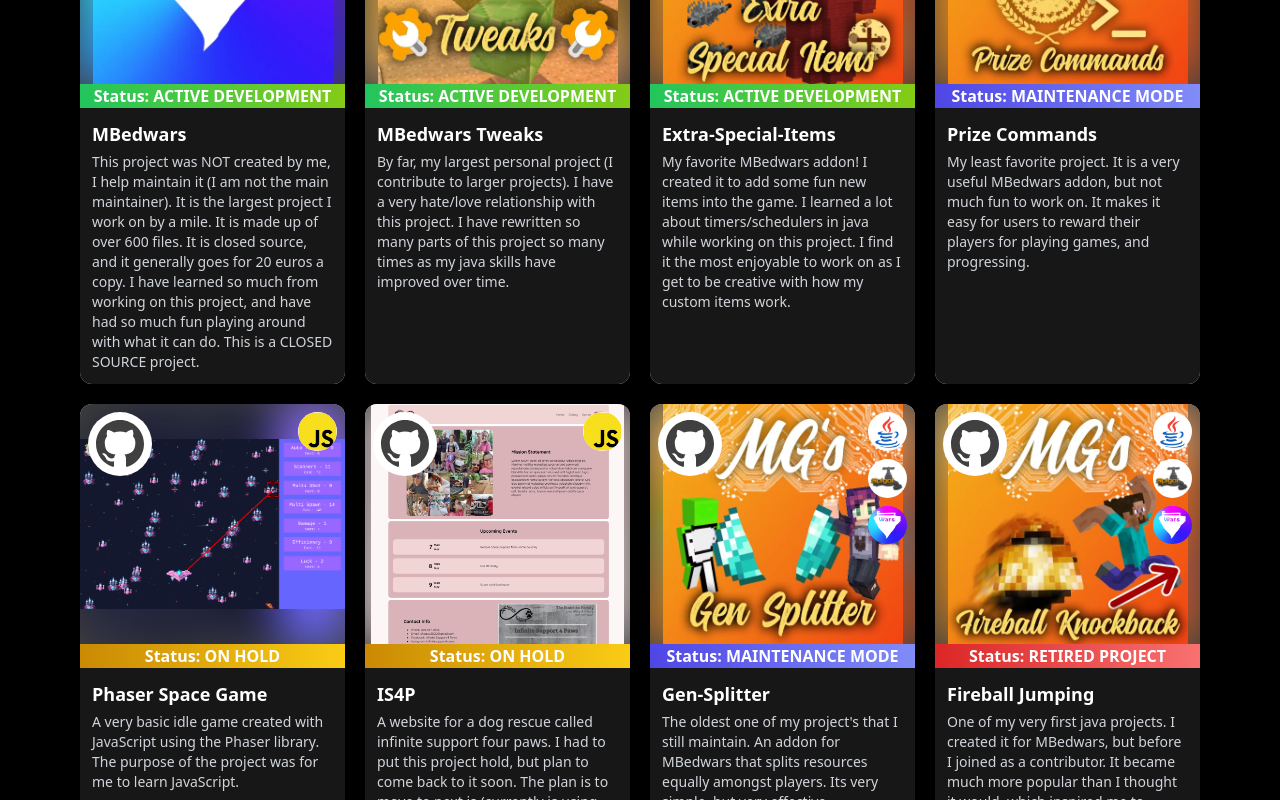
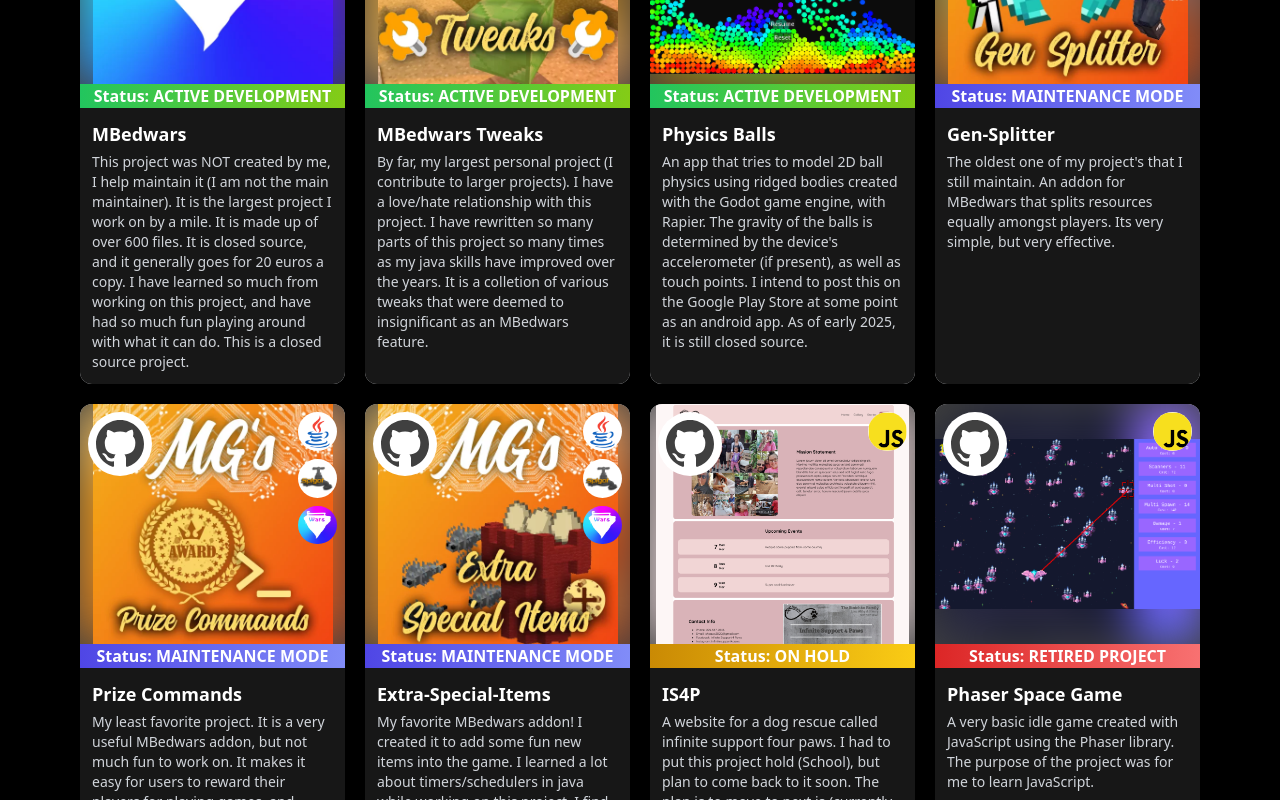
Before and after one commit to MetallicGoat/personal-portfolio, a Next.js app: page / in a window 1280 px wide. Shown: the part 1580-2380 px from the top of the page. Built offline with nearby package versions, Linux system fonts and the light colour scheme; no server answers.

Commit message:
Update Projects + Fix Broken Links

```diff
--- a/components/homepage/ProjectsSection.tsx
+++ b/components/homepage/ProjectsSection.tsx
@@ -11,7 +11,8 @@
 import phaser_game_img from "@/public/personalprojects/phaser-space-game.png";
 import is4p_img from "@/public/personalprojects/is4p.png";
 import gen_splitter_img from "@/public/personalprojects/gen-splitter.png";
-import fireball_jumping_img from "@/public/personalprojects/fireball-knockback.webp";
+// import fireball_jumping_img from "@/public/personalprojects/fireball-knockback.webp";
+import physics_balls from "@/public/personalprojects/physics-balls.png";
 
 // Images
 import bike_trip_img from "@/public/photos/bike_trip.webp";
@@ -109,7 +110,7 @@
                     title="MBedwars"
                     link="https://github.com/MBedwars"
                     bubbles={[CompatibleBubble.Java, CompatibleBubble.Spigot, CompatibleBubble.Paper]}
-                    description="This project was NOT created by me, I help maintain it (I am not the main maintainer). It is the largest project I work on by a mile. It is made up of over 600 files. It is closed source, and it generally goes for 20 euros a copy. I have learned so much from working on this project, and have had so much fun playing around with what it can do. This is a CLOSED SOURCE project."
+                    description="This project was NOT created by me, I help maintain it (I am not the main maintainer). It is the largest project I work on by a mile. It is made up of over 600 files. It is closed source, and it generally goes for 20 euros a copy. I have learned so much from working on this project, and have had so much fun playing around with what it can do. This is a closed source project."
                     image={mbedwars_img}
                     status={ProjectStatus.Ongoing}
                 />
@@ -118,18 +119,27 @@
                     title="MBedwars Tweaks"
                     link="https://github.com/MetallicGoat/MBedwarsTweaks"
                     bubbles={[CompatibleBubble.Java, CompatibleBubble.Spigot, CompatibleBubble.MBedwars]}
-                    description="By far, my largest personal project (I contribute to larger projects). I have a very hate/love relationship with this project. I have rewritten so many parts of this project so many times as my java skills have improved over time."
+                    description="By far, my largest personal project (I contribute to larger projects). I have a love/hate relationship with this project. I have rewritten so many parts of this project so many times as my java skills have improved over the years. It is a colletion of various tweaks that were deemed to insignificant as an MBedwars feature."
                     image={tweaks_img}
                     status={ProjectStatus.Ongoing}
                 />
 
                 <ProjectCard
-                    title="Extra-Special-Items"
-                    link="https://github.com/MetallicGoat/Extra-Special-Items"
+                    title="Physics Balls"
+                    link="" // TODO
+                    bubbles={[]} // TODO
+                    description="An app that tries to model 2D ball physics using ridged bodies created with the Godot game engine, with Rapier. The gravity of the balls is determined by the device's accelerometer (if present), as well as touch points. I intend to post this on the Google Play Store at some point as an android app. As of early 2025, it is still closed source."
+                    image={physics_balls}
+                    status={ProjectStatus.Ongoing}
+                />
+
+                <ProjectCard
+                    title="Gen-Splitter"
+                    link="https://github.com/MetallicGoat/Gen-Splitting"
                     bubbles={[CompatibleBubble.Java, CompatibleBubble.Spigot, CompatibleBubble.MBedwars]}
-                    description="My favorite MBedwars addon! I created it to add some fun new items into the game. I learned a lot about timers/schedulers in java while working on this project. I find it the most enjoyable to work on as I get to be creative with how my custom items work."
-                    image={extra_special_items_img}
-                    status={ProjectStatus.Ongoing}
+                    description="The oldest one of my project's that I still maintain. An addon for MBedwars that splits resources equally amongst players. Its very simple, but very effective."
+                    image={gen_splitter_img}
+                    status={ProjectStatus.MaintenanceMode}
                 />
 
                 <ProjectCard
@@ -142,40 +152,40 @@
                 />
 
                 <ProjectCard
-                    title="Phaser Space Game"
-                    link="https://github.com/MetallicGoat/PhaserSpaceGame"
-                    bubbles={[CompatibleBubble.JavaScript]}
-                    description="A very basic idle game created with JavaScript using the Phaser library. The purpose of the project was for me to learn JavaScript. "
-                    image={phaser_game_img}
-                    status={ProjectStatus.OnHold}
+                    title="Extra-Special-Items"
+                    link="https://github.com/MetallicGoat/Extra-Special-Items"
+                    bubbles={[CompatibleBubble.Java, CompatibleBubble.Spigot, CompatibleBubble.MBedwars]}
+                    description="My favorite MBedwars addon! I created it to add some fun new items into the game. I learned a lot about timers/schedulers in java while working on this project. I find it the most enjoyable to work on as I get to be creative with how my custom items work."
+                    image={extra_special_items_img}
+                    status={ProjectStatus.MaintenanceMode}
                 />
 
                 <ProjectCard
                     title="IS4P"
                     link="https://github.com/MetallicGoat/infinite-support-4-paws"
                     bubbles={[CompatibleBubble.JavaScript]}
-                    description="A website for a dog rescue called infinite support four paws. I had to put this project hold, but plan to come back to it soon. The plan is to move to next js (currently is using react and react-router), and migrate from css modules, to tailwind css"
+                    description="A website for a dog rescue called infinite support four paws. I had to put this project hold (School), but plan to come back to it soon. The plan is to move to next js (currently is using react and react-router), and migrate from css modules, to tailwind css."
                     image={is4p_img}
                     status={ProjectStatus.OnHold}
                 />
 
                 <ProjectCard
-                    title="Gen-Splitter"
-                    link="https://github.com/MetallicGoat/Gen-Splitting"
-                    bubbles={[CompatibleBubble.Java, CompatibleBubble.Spigot, CompatibleBubble.MBedwars]}
-                    description="The oldest one of my project's that I still maintain. An addon for MBedwars that splits resources equally amongst players. Its very simple, but very effective."
-                    image={gen_splitter_img}
-                    status={ProjectStatus.MaintenanceMode}
+                    title="Phaser Space Game"
+                    link="https://github.com/MetallicGoat/PhaserSpaceGame"
+                    bubbles={[CompatibleBubble.JavaScript]}
+                    description="A very basic idle game created with JavaScript using the Phaser library. The purpose of the project was for me to learn JavaScript. "
+                    image={phaser_game_img}
+                    status={ProjectStatus.Retired}
                 />
 
-                <ProjectCard
-                    title="Fireball Jumping"
-                    link="https://github.com/MetallicGoat/FB-Knockback"
-                    bubbles={[CompatibleBubble.Java, CompatibleBubble.Spigot, CompatibleBubble.MBedwars]}
-                    description="One of my very first java projects. I created it for MBedwars, but before I joined as a contributor. It became much more popular than I thought it would, which inspired me to continue learning java. I have retired it, I have built its features directly into MBedwars, and MBedwars Tweaks. Somehow it still has over 100 users according to BStats."
-                    image={fireball_jumping_img}
-                    status={ProjectStatus.Retired}
-                />
+                {/*<ProjectCard*/}
+                {/*    title="Fireball Jumping"*/}
+                {/*    link="https://github.com/MetallicGoat/FB-Knockback"*/}
+                {/*    bubbles={[CompatibleBubble.Java, CompatibleBubble.Spigot, CompatibleBubble.MBedwars]}*/}
+                {/*    description="One of my very first java projects. I created it for MBedwars, but before I joined as a contributor. It became much more popular than I thought it would, which inspired me to continue learning java. I have retired it, I have built its features directly into MBedwars, and MBedwars Tweaks. Somehow it still has over 100 users according to BStats."*/}
+                {/*    image={fireball_jumping_img}*/}
+                {/*    status={ProjectStatus.Retired}*/}
+                {/*/>*/}
             </div>
 
             {/* TODO view more on github button */}
@@ -302,6 +312,11 @@
                 and to document my learning of web development.
             </p>
 
+            <ProgressCard date="Jan 8th 2025" changes={[
+                "Updated Projects",
+                "Fixed/Removed some broken links",
+            ]}/>
+
             <ProgressCard date="Jan 7th 2025" changes={[
                 "Updated Resume",
                 "Styling improvements",
--- a/pages/index.tsx
+++ b/pages/index.tsx
@@ -114,10 +114,10 @@
                         className="ease-in duration-200 hover:scale-110 hover:text-gray-900 hover:dark:text-white"/>
                 </a>
 
-                <BsDiscord
-                    className="ease-in duration-200 hover:scale-110 hover:text-gray-900 hover:dark:text-white"/>
+                {/*<BsDiscord*/}
+                {/*    className="ease-in duration-200 hover:scale-110 hover:text-gray-900 hover:dark:text-white"/>*/}
 
-                <a href="" target="blank_">
+                <a href="https://www.instagram.com/christian_azzam3" target="blank_">
                     <BsInstagram
                         className="ease-in duration-200 hover:scale-110 hover:text-gray-900 hover:dark:text-white"/>
                 </a>
```
Also changed, not shown: public/personalprojects/physics-balls.png (added).
